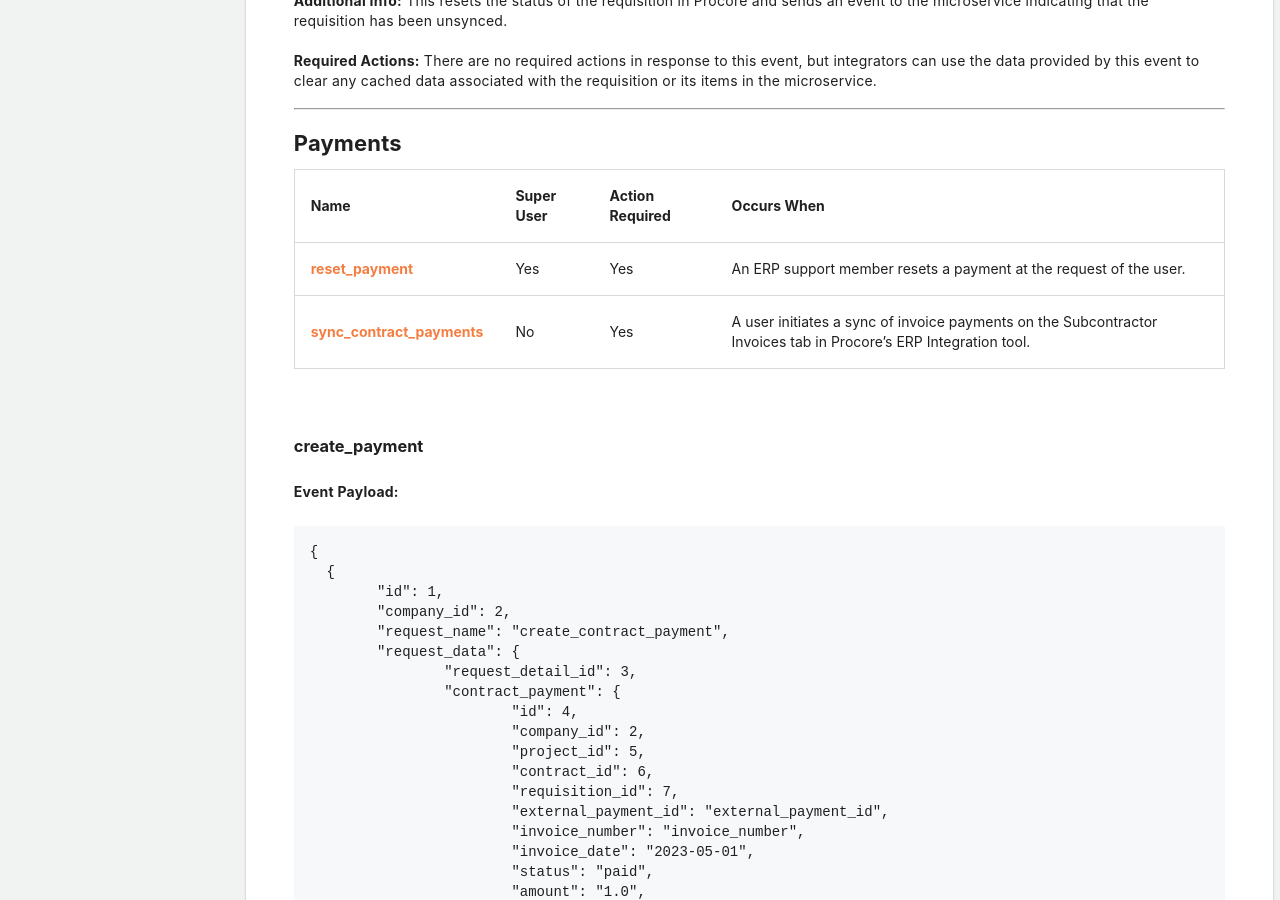
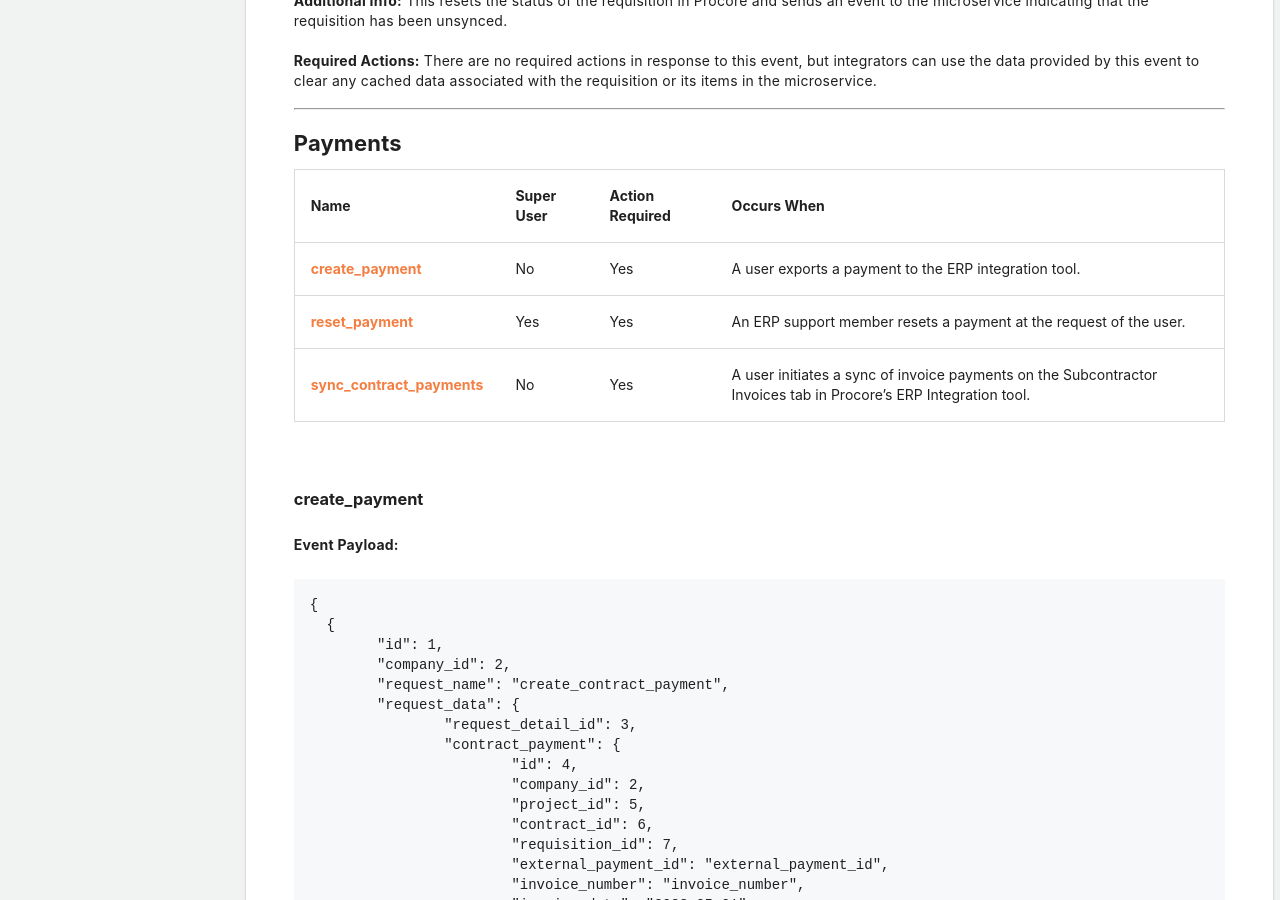
Before and after one commit to procore/documentation, a Jekyll site: the page built from erp_integration/erp_events_dictionary.md, in a window 1280 px wide and 900 px high, scrolled down 24298 px. Built offline with Jekyll 4.4.1, drawn with Linux system fonts in a browser that asks for light colours; comment, search, counter and statistics services are not loaded.

Commit message:
ERP-2958 adding ERP contract payment documents

```diff
--- a/erp_integration/erp_events_dictionary.md
+++ b/erp_integration/erp_events_dictionary.md
@@ -998,6 +998,7 @@ There are no required actions in response to this event, but integrators can use
 ## Payments
 
 | **Name** | **Super User** | **Action Required** | **Occurs When** |
+| [**create_payment**](#create_payment) | No | Yes | A user exports a payment to the ERP integration tool. |
 | [**reset_payment**](#reset_payment) | Yes | Yes | An ERP support member resets a payment at the request of the user. |
 | [**sync_contract_payments**](#reset_payment) | No | Yes | A user initiates a sync of invoice payments on the Subcontractor Invoices tab in Procore's ERP Integration tool. |
 
```
